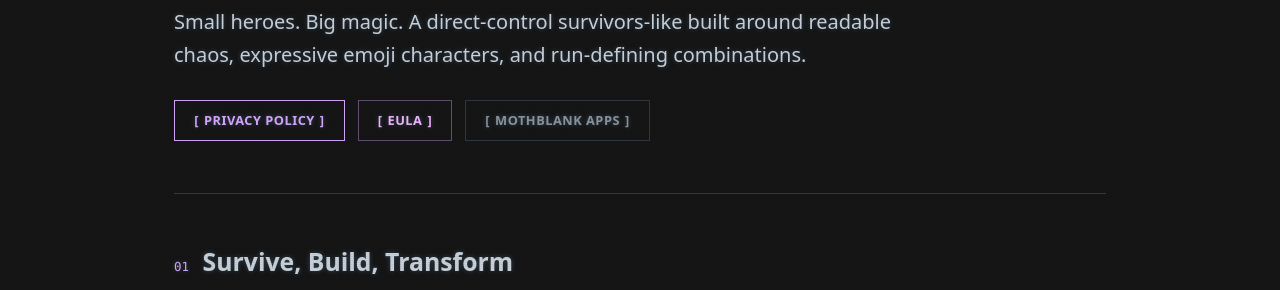
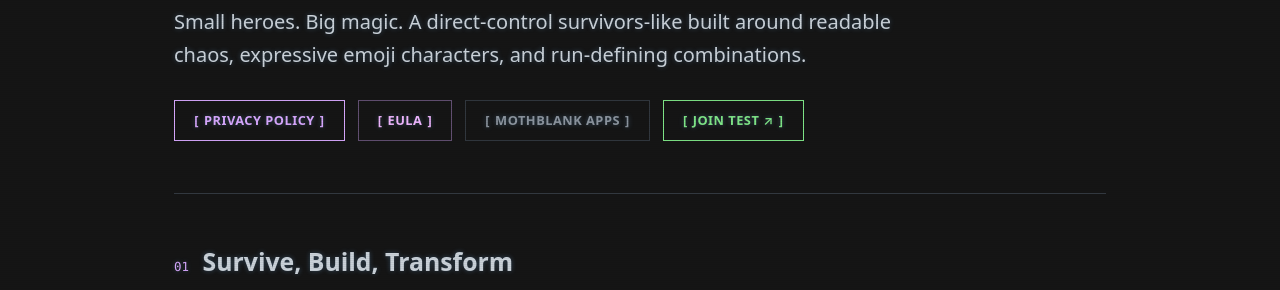
Before and after one commit to MOTHblank/mothblank.github.io, a Jekyll site: the page built from emoji-magia.html, in a window 1280 px wide. Shown: the part 423-713 px from the top of the page. Built offline with Jekyll 4.4.1, drawn with Linux system fonts in a browser that asks for light colours.

Commit message:
Add Emoji Magia testing CTA

```diff
--- a/emoji-magia.html
+++ b/emoji-magia.html
@@ -15,7 +15,7 @@ back_label: "back_home"
     <div class="product-kicker">ANDROID GAME · ACTIVE DEVELOPMENT</div>
     <h1>Emoji Magia</h1>
     <p class="product-lede">Small heroes. Big magic. A direct-control survivors-like built around readable chaos, expressive emoji characters, and run-defining combinations.</p>
-    <div class="product-actions"><a href="/privacy-emojimagia.html" class="btn btn-emoji">Privacy Policy</a><a href="/eula-emojimagia.html" class="btn btn-secondary emoji-secondary">EULA</a><a href="/index.html" class="btn btn-secondary">MOTHblank Apps</a></div>
+    <div class="product-actions"><a href="/privacy-emojimagia.html" class="btn btn-emoji">Privacy Policy</a><a href="/eula-emojimagia.html" class="btn btn-secondary emoji-secondary">EULA</a><a href="/index.html" class="btn btn-secondary">MOTHblank Apps</a><a href="https://groups.google.com/g/mothblankdev" class="btn btn-store" target="_blank" rel="noopener noreferrer">Join Test ↗</a></div>
 </section>
 <section class="product-section"><div class="section-heading"><span>01</span><h2>Survive, Build, Transform</h2></div><p>Move the hero directly while weapons and innate signature attacks handle combat. Collect XP, commit to a six-weapon build, combine passives, evolve weapons, and turn complementary tools into stronger synergies as enemy pressure escalates.</p><div class="feature-grid"><article class="feature-card"><span class="feature-icon">🪄</span><h3>Signature Heroes</h3><p>Each character has its own stats, trait, ability, visual identity, and innate signature attack outside the normal weapon slots.</p></article><article class="feature-card"><span class="feature-icon">🔀</span><h3>Build Decisions</h3><p>Weapons, passives, evolutions, synergies, and limited slots make each run a sequence of commitments rather than automatic upgrades.</p></article><article class="feature-card"><span class="feature-icon">🌙</span><h3>Distinct Arenas</h3><p>Survival maps use different terrain, encounter patterns, landmarks, enemy mixes, and authored pressure phases.</p></article><article class="feature-card"><span class="feature-icon">🧭</span><h3>Discoveries</h3><p>Roaming character echoes and optional landmark encounters turn the arena into more than a flat survival timer.</p></article></div></section>
 <section class="product-section product-status"><div class="section-heading"><span>02</span><h2>Current Status</h2></div><div class="status-line"><span class="status-dot"></span><div><strong>In active development</strong><p>Emoji Magia is not presented here as a production release yet. This page will be updated with the official Google Play listing when public distribution is ready.</p></div></div></section>
```
